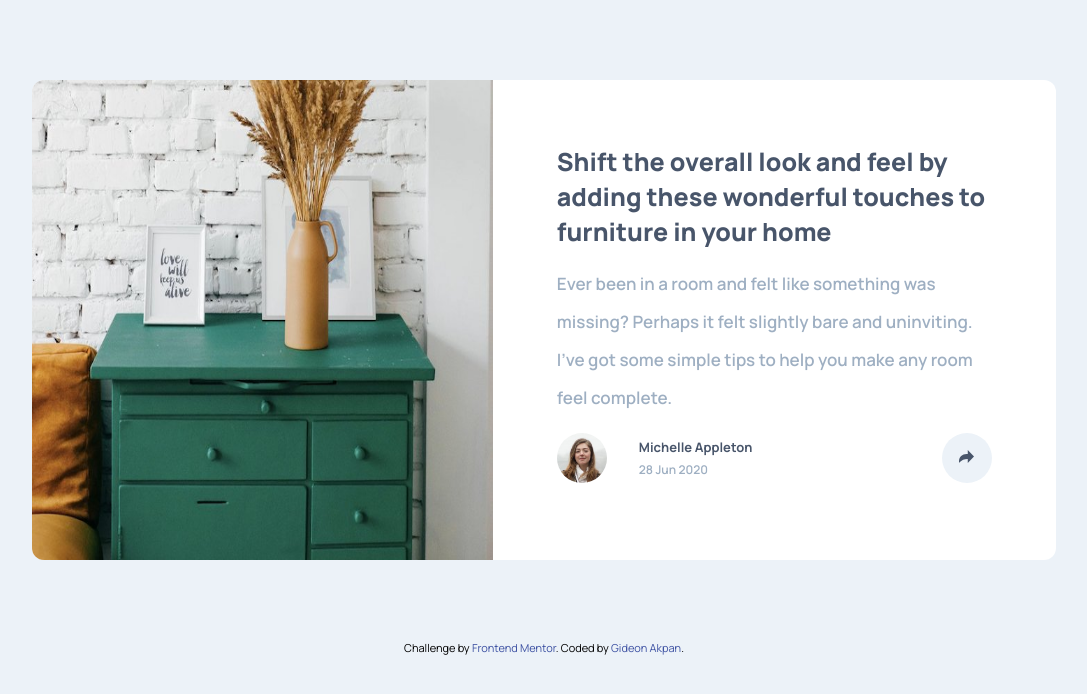
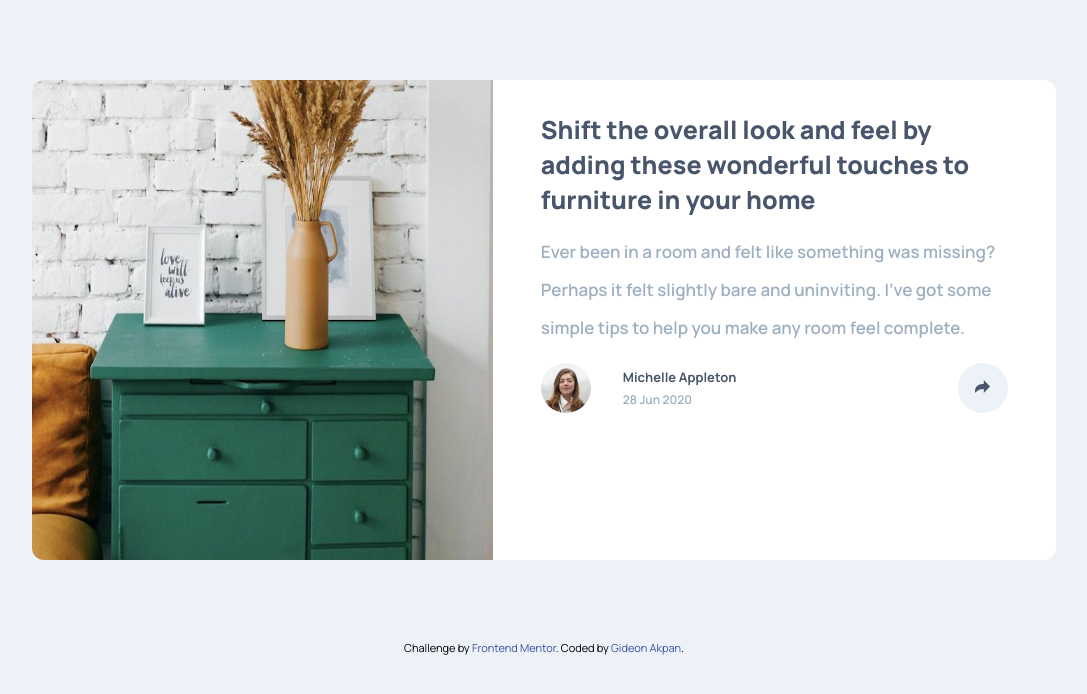
Before and after one commit to gideonakpan/Article-preview-component, a plain HTML site: page index.html in a window 1280 px wide. Shown: the top 694 px of the page, without its empty margins (96-1183 px from the left). Drawn offline with Linux system fonts and the light colour scheme.

Commit message:
padding update

```diff
--- a/index.css
+++ b/index.css
@@ -56,7 +56,7 @@ main {
     border-radius: 12px 0 0 12px ;
 }
 .content_text {
-    padding: 4rem;
+    padding: 2rem 3rem;
     width: 55%;
 }
 .description {
```
